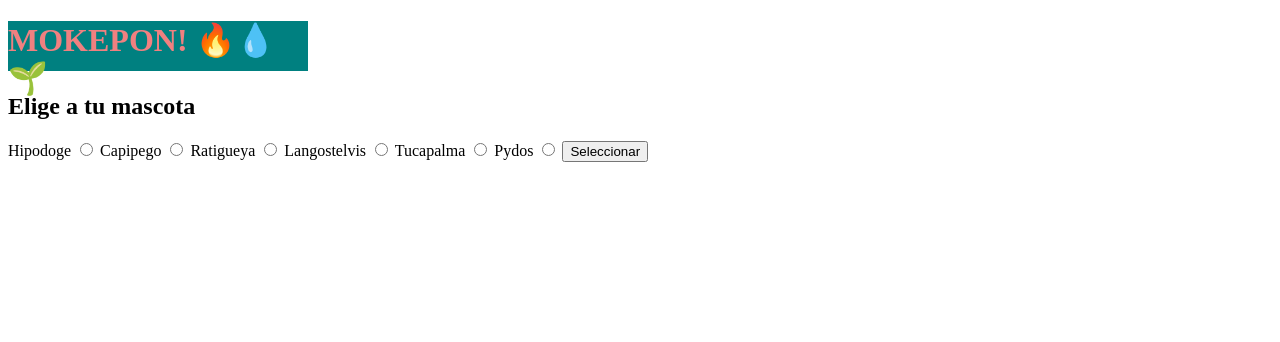
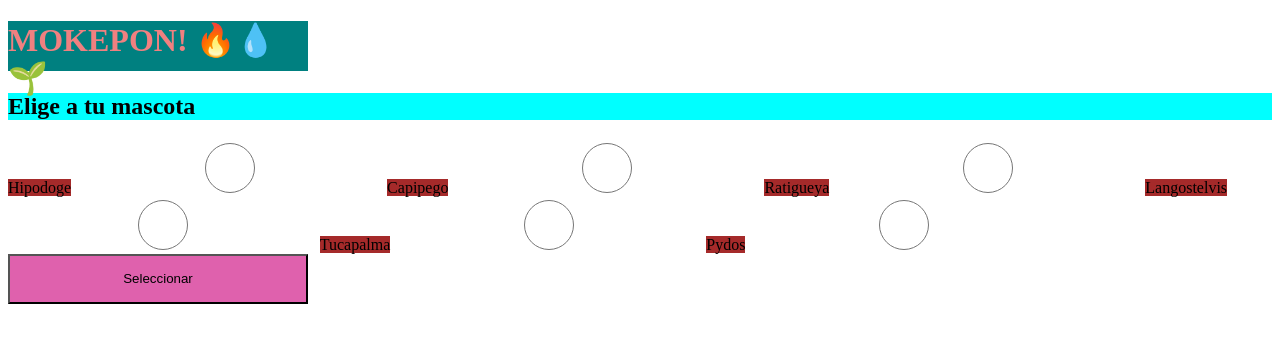
Before and after one commit to cybermito/Nuevo-Curso-de-Programacion-Basica, a plain HTML site: page mokepon/mokepon.html in a window 1280 px wide. Drawn offline with Linux system fonts and the light colour scheme.

Commit message:
Tipos de display (Visualización)

```diff
--- a/mokepon/style.css
+++ b/mokepon/style.css
@@ -4,3 +4,25 @@
     height: 50px;
     background-color: teal;
 }
+
+h2 {
+    background-color: aqua;
+}
+
+label {
+    background-color: brown ;
+    width: 300px;
+    height: 50px;
+}
+
+input {
+    background-color: rgb(247, 223, 40);
+    width: 300px;
+    height: 50px;
+}
+
+button {
+    background-color: rgb(223, 97, 173);
+    width: 300px;
+    height: 50px;
+}
```
Also changed, not shown: README.md.
